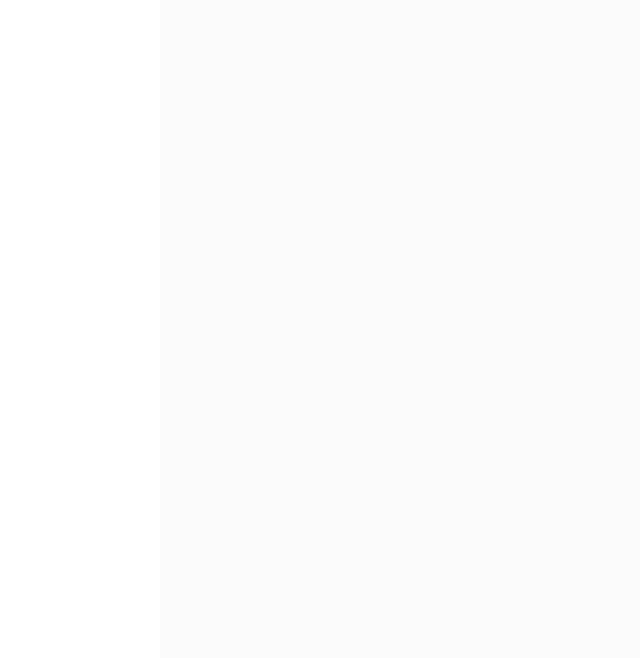
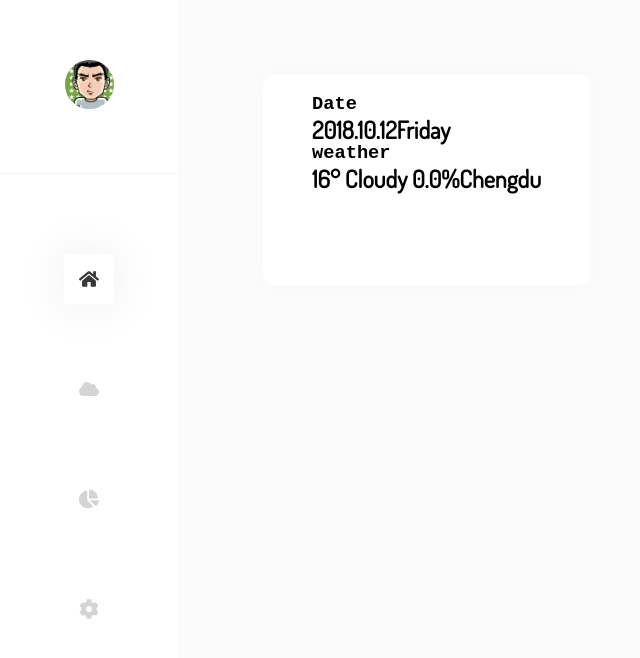
Before and after one commit to wjjwkwindy/dashboard, a website built with webpack: page src/index.html in a window 1280 px wide. Shown: the whole page, without its empty margins (0-640 px from the left). Built offline with nearby package versions, Linux system fonts and the light colour scheme.

Commit message:
feat: prefect left-panel，set up right-panel architecture
1. Prefect left-panel.
2. Set up right-panel's architecture.
3. Delete unncessary picture.

```diff
--- a/src/index.html
+++ b/src/index.html
@@ -1,15 +1,58 @@
 <!DOCTYPE html>
 <html lang="en">
+
 <head>
   <meta charset="UTF-8">
   <meta name="viewport" content="width=device-width, initial-scale=1.0">
   <meta http-equiv="X-UA-Compatible" content="ie=edge">
   <title>Dashboard</title>
 </head>
+
 <body>
   <div class="wrapper">
-    <div class="sidebar"></div>
-    <div class="main-panel"></div>
+    <div class="sidebar">
+      <nav class="main-nav">
+        <div class="avatar"><img src="assets/images/avatar.png" alt=""></div>
+        <ul>
+          <li class="active"><svg aria-hidden="true" data-prefix="fas" data-icon="home" class="svg-inline--fa fa-home fa-w-18" role="img"
+              xmlns="http://www.w3.org/2000/svg" viewBox="0 0 576 512">
+              <path fill="currentColor" d="M488 312.7V456c0 13.3-10.7 24-24 24H348c-6.6 0-12-5.4-12-12V356c0-6.6-5.4-12-12-12h-72c-6.6 0-12 5.4-12 12v112c0 6.6-5.4 12-12 12H112c-13.3 0-24-10.7-24-24V312.7c0-3.6 1.6-7 4.4-9.3l188-154.8c4.4-3.6 10.8-3.6 15.3 0l188 154.8c2.7 2.3 4.3 5.7 4.3 9.3zm83.6-60.9L488 182.9V44.4c0-6.6-5.4-12-12-12h-56c-6.6 0-12 5.4-12 12V117l-89.5-73.7c-17.7-14.6-43.3-14.6-61 0L4.4 251.8c-5.1 4.2-5.8 11.8-1.6 16.9l25.5 31c4.2 5.1 11.8 5.8 16.9 1.6l235.2-193.7c4.4-3.6 10.8-3.6 15.3 0l235.2 193.7c5.1 4.2 12.7 3.5 16.9-1.6l25.5-31c4.2-5.2 3.4-12.7-1.7-16.9z"></path>
+            </svg></li>
+          <li><svg aria-hidden="true" data-prefix="fas" data-icon="cloud" class="svg-inline--fa fa-cloud fa-w-20" role="img"
+              xmlns="http://www.w3.org/2000/svg" viewBox="0 0 640 512">
+              <path fill="currentColor" d="M537.6 226.6c4.1-10.7 6.4-22.4 6.4-34.6 0-53-43-96-96-96-19.7 0-38.1 6-53.3 16.2C367 64.2 315.3 32 256 32c-88.4 0-160 71.6-160 160 0 2.7.1 5.4.2 8.1C40.2 219.8 0 273.2 0 336c0 79.5 64.5 144 144 144h368c70.7 0 128-57.3 128-128 0-61.9-44-113.6-102.4-125.4z"></path>
+            </svg></li>
+          <li><svg aria-hidden="true" data-prefix="fas" data-icon="chart-pie" class="svg-inline--fa fa-chart-pie fa-w-17"
+              role="img" xmlns="http://www.w3.org/2000/svg" viewBox="0 0 544 512">
+              <path fill="currentColor" d="M527.79 288H290.5l158.03 158.03c6.04 6.04 15.98 6.53 22.19.68 38.7-36.46 65.32-85.61 73.13-140.86 1.34-9.46-6.51-17.85-16.06-17.85zm-15.83-64.8C503.72 103.74 408.26 8.28 288.8.04 279.68-.59 272 7.1 272 16.24V240h223.77c9.14 0 16.82-7.68 16.19-16.8zM224 288V50.71c0-9.55-8.39-17.4-17.84-16.06C86.99 51.49-4.1 155.6.14 280.37 4.5 408.51 114.83 513.59 243.03 511.98c50.4-.63 96.97-16.87 135.26-44.03 7.9-5.6 8.42-17.23 1.57-24.08L224 288z"></path>
+            </svg></li>
+          <li><svg aria-hidden="true" data-prefix="fas" data-icon="cog" class="svg-inline--fa fa-cog fa-w-16" role="img"
+              xmlns="http://www.w3.org/2000/svg" viewBox="0 0 512 512">
+              <path fill="currentColor" d="M444.788 291.1l42.616 24.599c4.867 2.809 7.126 8.618 5.459 13.985-11.07 35.642-29.97 67.842-54.689 94.586a12.016 12.016 0 0 1-14.832 2.254l-42.584-24.595a191.577 191.577 0 0 1-60.759 35.13v49.182a12.01 12.01 0 0 1-9.377 11.718c-34.956 7.85-72.499 8.256-109.219.007-5.49-1.233-9.403-6.096-9.403-11.723v-49.184a191.555 191.555 0 0 1-60.759-35.13l-42.584 24.595a12.016 12.016 0 0 1-14.832-2.254c-24.718-26.744-43.619-58.944-54.689-94.586-1.667-5.366.592-11.175 5.459-13.985L67.212 291.1a193.48 193.48 0 0 1 0-70.199l-42.616-24.599c-4.867-2.809-7.126-8.618-5.459-13.985 11.07-35.642 29.97-67.842 54.689-94.586a12.016 12.016 0 0 1 14.832-2.254l42.584 24.595a191.577 191.577 0 0 1 60.759-35.13V25.759a12.01 12.01 0 0 1 9.377-11.718c34.956-7.85 72.499-8.256 109.219-.007 5.49 1.233 9.403 6.096 9.403 11.723v49.184a191.555 191.555 0 0 1 60.759 35.13l42.584-24.595a12.016 12.016 0 0 1 14.832 2.254c24.718 26.744 43.619 58.944 54.689 94.586 1.667 5.366-.592 11.175-5.459 13.985L444.788 220.9a193.485 193.485 0 0 1 0 70.2zM336 256c0-44.112-35.888-80-80-80s-80 35.888-80 80 35.888 80 80 80 80-35.888 80-80z"></path>
+            </svg></li>
+        </ul>
+      </nav>
+    </div>
+    <main class="main-panel">
+      <div class="panel-container">
+        <div class="first-area">
+          <div class="item item-time">
+            <div class="item-time_data">
+              <h3>Date</h3>
+              <h2>2018.10.12<span>Friday</span></h2>
+            </div>
+            <div class="item-time_data">
+              <h3>weather</h3>
+              <h2>16° Cloudy 0.0%<span>Chengdu</span></h2>
+            </div>
+          </div>
+          <div class="item item-exchange"></div>
+          <div class="item item-progress"></div>
+        </div>
+        <div class="second-area"></div>
+      </div>
+    </main>
   </div>
 </body>
+
 </html>
--- /dev/null
+++ b/src/sass/_base_color.scss
@@ -0,0 +1,8 @@
+$bgColor: #fbfbfb;
+$iconActiveColor:#383838;
+$iconColor:#d4d4d4;
+$font-dosis: Dosis,sans-serif;
+@font-face{
+  font-family: "Dosis";
+  src: url(../assets/fonts/Dosis-Book.ttf);
+}
--- a/src/sass/style.scss
+++ b/src/sass/style.scss
@@ -1,19 +1,101 @@
-*{
+@import 'base_color';
+$left-sidebar-width: 178px;
+%nav-active {
+  box-shadow: 0 0 50px #eaeaea;
+  border-radius: 3px;
+}
+
+* {
   box-sizing: border-box;
 }
-html,body{
+
+html,
+body {
   height: 100%;
 }
-.wrapper{
+
+.wrapper {
   display: grid;
-  grid-template-columns: 160px 1fr;
+  grid-template-columns: $left-sidebar-width 1fr;
   height: 100%;
 }
-.sidebar{
-  width: 160px;
+
+.sidebar {
+  width: $left-sidebar-width;
   height: 100%;
+  .main-nav {
+    text-align: center;
+    .avatar {
+      padding: 60px 0;
+      margin-bottom: 49px;
+      border-bottom: 1px solid #f4f4f4;
+      img {
+        width: 49px;
+        border-radius: 100%;
+      }
+    }
+    ul {
+      list-style: none;
+      padding: 0;
+      margin-top: 80px;
+      li {
+        width: 50px;
+        height: 50px;
+        margin: 0 auto 60px;
+        box-sizing: content-box;
+        cursor: pointer;
+        transition: all 0.3s ease;
+        svg {
+          width: 20px;
+          height: auto;
+          position: relative;
+          top: 50%;
+          transform: translateY(-50%);
+          path {
+            fill: $iconColor;
+          }
+        }
+      }
+      li:hover {
+        @extend %nav-active;
+      }
+      .active {
+        @extend %nav-active;
+        svg {
+          path {
+            fill: $iconActiveColor;
+          }
+        }
+      }
+    }
+  }
+}
 
+.main-panel {
+  background-color: $bgColor;
+  .panel-container{
+    display: flex;
+    flex-direction: column;
+    flex-wrap: nowrap;
+    justify-content:center;
+    margin: 75px 85px 0;
+  }
 }
-.main-panel{
-  background-color: #fbfbfb;
+.first-area{
+  display: flex;
+  flex-direction: row;
+  .item{
+    height: 210px;
+    // width: 100px;
+    margin-right: 45px;
+    border-radius: 10px;
+    background-color: #fff;
+    box-shadow: 0 0 20px #f8f8f8;
+  }
+  .item-time{
+    padding: 19px 49px;
+    h2{
+      font-family: $font-dosis;
+    }
+  }
 }
```
Also changed, not shown: src/assets/fonts/Dosis-Book.ttf (added), src/assets/images/avatar.png (added), src/css/normalize.css, src/images/test.png (deleted).
